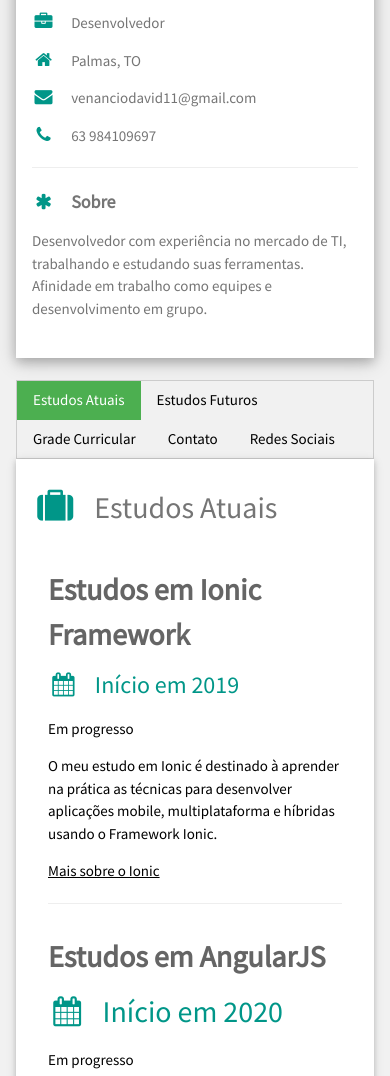
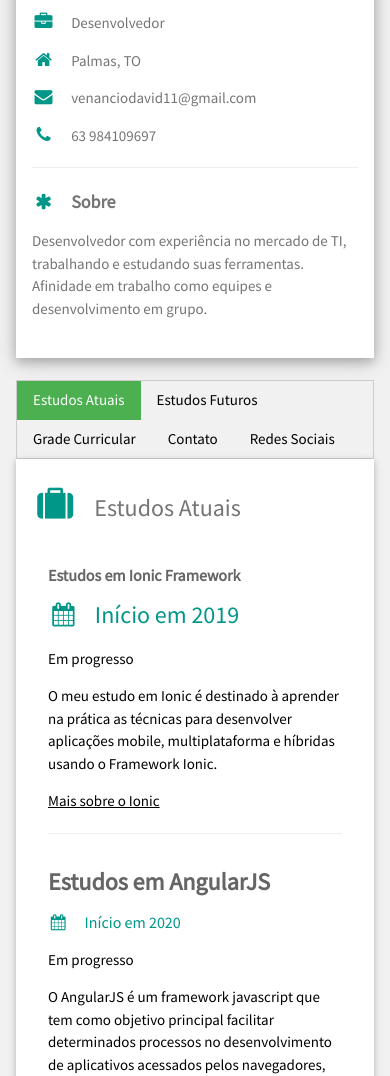
Before and after one commit to davisvenancio/faculdade, a plain HTML site: page index.html in a window 390 px wide. Shown: the part 377-1453 px from the top of the page. Drawn offline with nearby package versions, Linux system fonts and the light colour scheme.

Commit message:
Atividade Responsividade

```diff
--- a/assets/style.css
+++ b/assets/style.css
@@ -3,7 +3,7 @@ html,body,h1,h2,h3,h4,h5,h6 {     font-family: 'Source Sans Pro', sans-serif;}
   box-sizing: border-box;
 }
 h1{
-    font-size: 30px!important;
+    font-size: 30px;
 }
 input[type=text], select, textarea {
   width: 100%;
@@ -117,4 +117,10 @@ ul{
     width: 100%;
     margin-top: 0;
   }
+  h1{
+    font-size: 24px!important;
+  }
+  h2{
+    font-size: 16px!important;
+  }
 }
```
